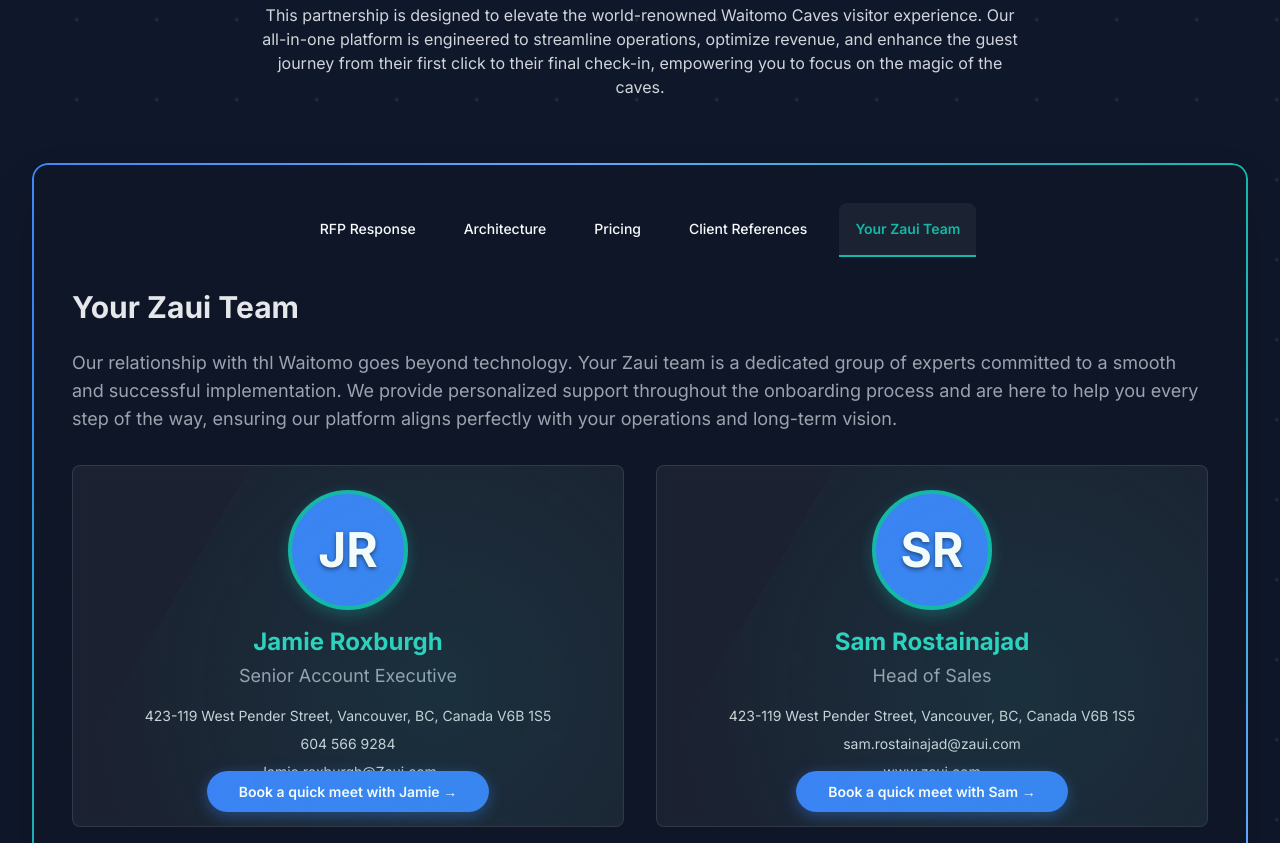
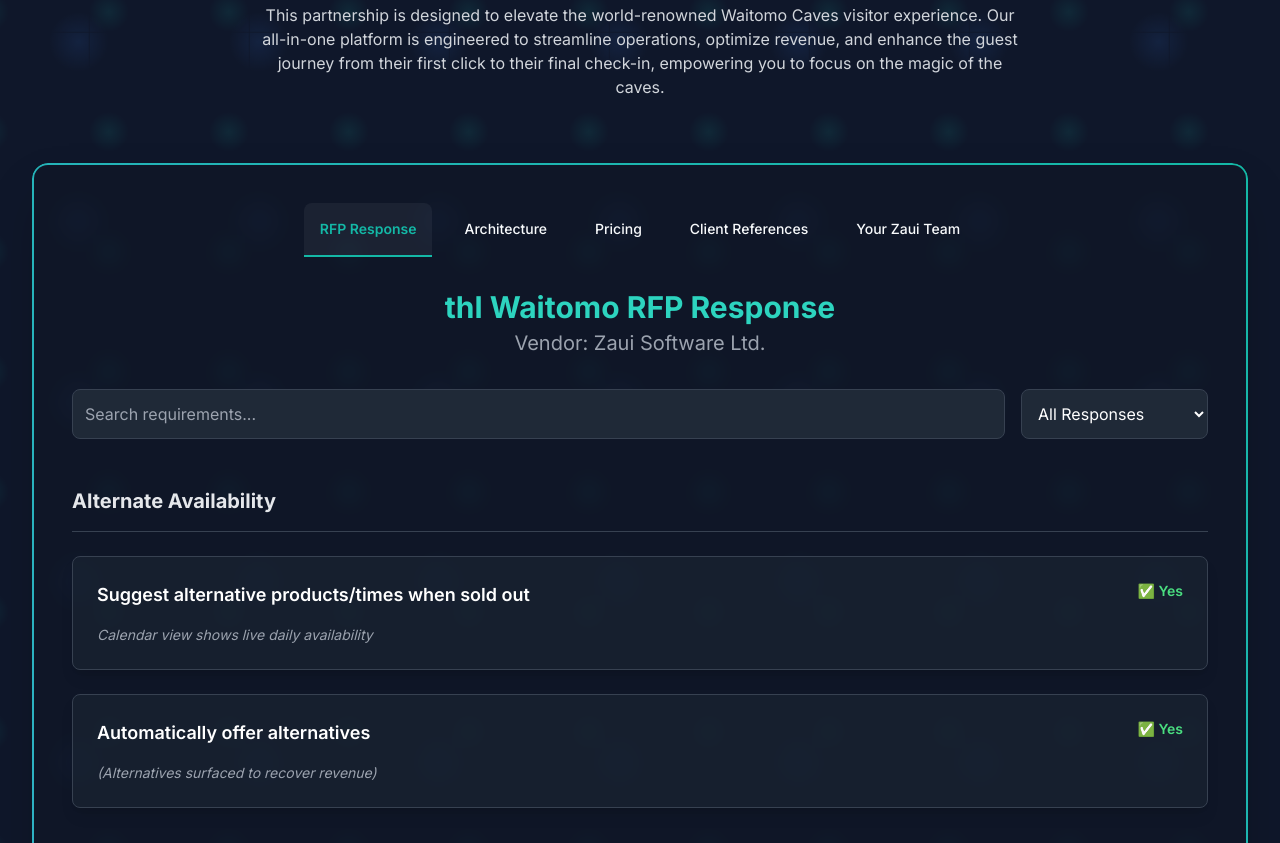
Before and after one commit to zaui-solutions/thl-Waitomo, a plain HTML site: page index.html in a window 1280 px wide. Shown: the part 217-1060 px from the top of the page. Drawn offline with nearby package versions, Linux system fonts and the light colour scheme.

Commit message:
Update index.html

```diff
--- a/index.html
+++ b/index.html
@@ -26,34 +26,36 @@
 
         /*
         * The core of the 'techy' grid background.
-        * We are using a combination of two background images with different animations.
-        * This creates a more complex and fluid "techy grid" effect.
+        * We are using a combination of multiple background layers to create a dynamic, deep visual effect.
+        * The gradients and animation speeds are customized for a more "awesome" look.
         */
         .moving-grid {
             background-image:
-                radial-gradient(var(--primary-navy) 2px, transparent 2px),
-                radial-gradient(var(--accent-teal) 0.5px, transparent 0.5px);
-            background-size: 80px 80px, 40px 40px;
-            background-position: 0 0, 20px 20px;
-            animation: move-bg-lg 120s linear infinite, move-bg-sm 60s linear infinite reverse;
+                linear-gradient(to right, rgba(15, 23, 42, 0.8) 1px, transparent 1px),
+                linear-gradient(to bottom, rgba(15, 23, 42, 0.8) 1px, transparent 1px),
+                radial-gradient(circle at 50% 50%, rgba(20, 184, 166, 0.1) 1px, transparent 20px),
+                radial-gradient(circle at 50% 50%, rgba(59, 130, 246, 0.1) 1px, transparent 30px);
+            background-size: 40px 40px, 40px 40px, 120px 120px, 180px 180px;
+            animation: move-bg 90s linear infinite, move-dots-1 60s linear infinite, move-dots-2 80s linear infinite reverse;
         }
 
-        @keyframes move-bg-lg {
+        @keyframes move-bg {
             from {
-                background-position: 0 0, 20px 20px;
+                background-position: 0 0, 0 0, 0 0, 0 0;
             }
             to {
-                background-position: 80px 80px, 60px 60px;
+                background-position: 40px 40px, 40px 40px, 120px 120px, 180px 180px;
             }
         }
 
-        @keyframes move-bg-sm {
-            from {
-                background-position: 0 0, 20px 20px;
-            }
-            to {
-                background-position: 40px 40px, 60px 60px;
-            }
+        @keyframes move-dots-1 {
+            from { background-position: 0 0; }
+            to { background-position: 120px 120px; }
+        }
+
+        @keyframes move-dots-2 {
+            from { background-position: 0 0; }
+            to { background-position: 180px 180px; }
         }
 
         /*
@@ -275,6 +277,19 @@
             cursor: pointer;
             transition: color 0.3s ease;
         }
+        .profile-info {
+            display: flex;
+            flex-direction: column;
+            align-items: center;
+            text-align: center;
+            margin-bottom: 1.5rem;
+        }
+        .profile-details {
+            display: flex;
+            flex-direction: column;
+            align-items: center;
+            text-align: center;
+        }
     </style>
 </head>
 <body class="moving-grid">
@@ -302,7 +317,7 @@
             <nav class="mb-8">
                 <ul class="flex flex-col sm:flex-row justify-between lg:justify-center text-sm font-medium text-center space-y-2 sm:space-y-0 sm:space-x-2 lg:space-x-4">
                     <li class="w-full sm:w-auto">
-                        <a href="#" class="tab-button inline-flex items-center justify-center p-4 rounded-t-lg transition duration-300 ease-in-out" data-tab="rfp-response">
+                        <a href="#" class="tab-button inline-flex items-center justify-center p-4 rounded-t-lg transition duration-300 ease-in-out active" data-tab="rfp-response">
                             RFP Response
                         </a>
                     </li>
@@ -322,7 +337,7 @@
                         </a>
                     </li>
                     <li class="w-full sm:w-auto">
-                        <a href="#" class="tab-button inline-flex items-center justify-center p-4 rounded-t-lg transition duration-300 ease-in-out active" data-tab="team">
+                        <a href="#" class="tab-button inline-flex items-center justify-center p-4 rounded-t-lg transition duration-300 ease-in-out" data-tab="team">
                             Your Zaui Team
                         </a>
                     </li>
@@ -332,7 +347,7 @@
             <!-- Tab Content -->
             <div id="tab-content-container">
                 <!-- RFP Response Tab Content -->
-                <div id="rfp-response-content" class="tab-content">
+                <div id="rfp-response-content" class="tab-content active">
                     <div class="text-center mb-8">
                         <h2 class="text-3xl font-extrabold text-teal-400 mb-1">thl Waitomo RFP Response</h2>
                         <p class="text-xl text-gray-400">Vendor: Zaui Software Ltd.</p>
@@ -679,7 +694,7 @@
                 </div>
 
                 <!-- Team Tab Content -->
-                <div id="team-content" class="tab-content active">
+                <div id="team-content" class="tab-content">
                     <h2 class="text-2xl md:text-3xl font-bold mb-6 text-gray-200">Your Zaui Team</h2>
                     <p class="text-gray-400 text-lg mb-8">
                         Our relationship with thl Waitomo goes beyond technology. Your Zaui team is a dedicated group of experts committed to a smooth and successful implementation. We provide personalized support throughout the onboarding process and are here to help you every step of the way, ensuring our platform aligns perfectly with your operations and long-term vision.
@@ -709,7 +724,7 @@
                             <div class="space-y-2 text-sm text-gray-300 profile-details">
                                 <p>423-119 West Pender Street, Vancouver, BC, Canada V6B 1S5</p>
                                 <p>sam.rostainajad@zaui.com</p>
-                                <p class="mb-2">www.zaui.com</p>
+                                <p>www.zaui.com</p>
                                 <a href="https://meetings.hubspot.com/samim-rostainajad?uuid=9be6e192-b755-47e9-ab85-c77beae063fe" target="_blank" class="quick-meet-link">Book a quick meet with Sam &rarr;</a>
                             </div>
                         </div>
@@ -931,8 +946,8 @@
                 });
             });
 
-            // Ensure the Team tab is active on page load
-            const initialTab = document.querySelector('.tab-button[data-tab="team"]');
+            // Ensure the RFP Response tab is active on page load
+            const initialTab = document.querySelector('.tab-button[data-tab="rfp-response"]');
             if (initialTab) {
                 switchTab(initialTab);
             }
```
